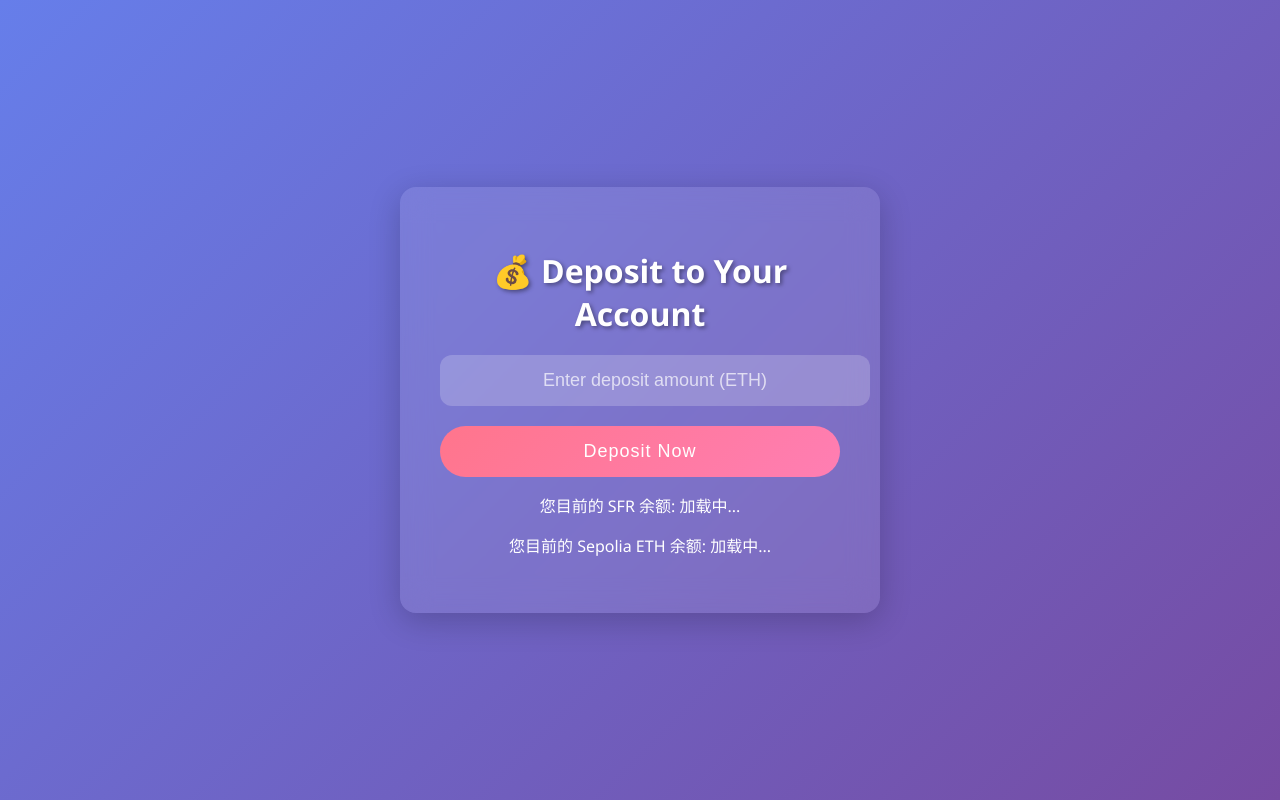
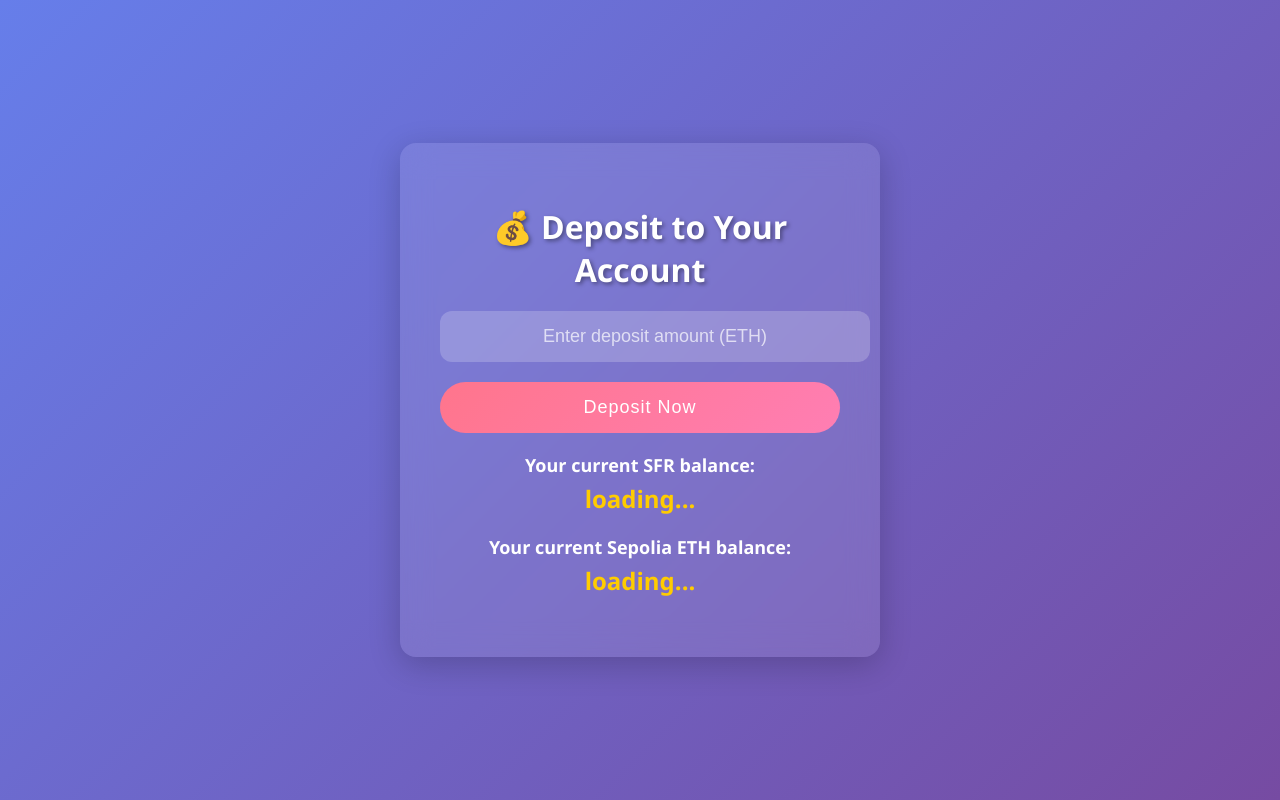
Before and after one commit to SYXL54/SunFlowerSFR, a Flask app: page /deposit in a window 1280 px wide. Run offline with Flask 3, Linux system fonts and the light colour scheme; some libraries are stand-ins or nearby versions.

Commit message:
deposit withdraw frontend

```diff
--- a/static/deposit.js
+++ b/static/deposit.js
@@ -629,7 +629,7 @@
             const tx = await bankContract.deposit({ value: ethers.utils.parseEther(depositAmount) });
             await tx.wait();
 
-            alert(`成功存入 ${depositAmount} ETH，已获得等量 SFR 代币！`);
+            alert(`deposit ${depositAmount} ETH successfully.\nyou have received an equal amount of SFR tokens!`);
 
             // **存款成功后更新余额**
             getBalances();
--- a/static/withdraw.js
+++ b/static/withdraw.js
@@ -633,7 +633,7 @@
             // 2. Call the withdraw method from Bank.sol
             let tx = await bankContract.withdraw(ethers.utils.parseEther(withdrawAmount));
             await tx.wait();
-            alert(`成功取款 ${withdrawAmount} ETH，已销毁等量 SFR！`);
+            alert(`You have withdrawn ${withdrawAmount} your ETH successfully.\nAn equal amount of your SFR tokens have been destroyed!`);
 
             // **取款成功后更新余额**
             getBalances();
--- a/templates/deposit.html
+++ b/templates/deposit.html
@@ -124,9 +124,37 @@
         <div id="statusMessage" class="hidden"></div> <!-- 存款状态信息 -->
         <!-- 余额显示 -->
         <div id="balances">
-            <p>您目前的 SFR 余额: <span id="sfrBalance">加载中...</span></p>
-            <p>您目前的 Sepolia ETH 余额: <span id="ethBalance">加载中...</span></p>
+            <p class="balance-text">Your current SFR balance:</p>
+            <span id="sfrBalance" class="balance-value">loading...</span>
+
+            <p class="balance-text">Your current Sepolia ETH balance:</p>
+            <span id="ethBalance" class="balance-value">loading...</span>
         </div>
+
+        <!-- 添加 CSS 样式 -->
+        <style>
+            /* 让整个余额信息居中 */
+            #balances {
+                text-align: center;
+                margin-top: 20px; /* 添加一些上边距 */
+            }
+
+            /* 让文本居中 */
+            .balance-text {
+                font-size: 18px;
+                font-weight: bold;
+                margin-bottom: 5px; /* 文字与数字之间的间距 */
+            }
+
+            /* 让余额数值居中并单独占一行 */
+            .balance-value {
+                font-size: 24px;
+                font-weight: bold;
+                color: #ffcc00;
+                display: block; /* 让余额数值独占一行 */
+                margin-bottom: 20px; /* 余额与下一个信息之间的间距 */
+            }
+        </style>
     </div>
 </body>
 </html>
```
Also changed, not shown: templates/withdraw.html (+31 -2 lines).
